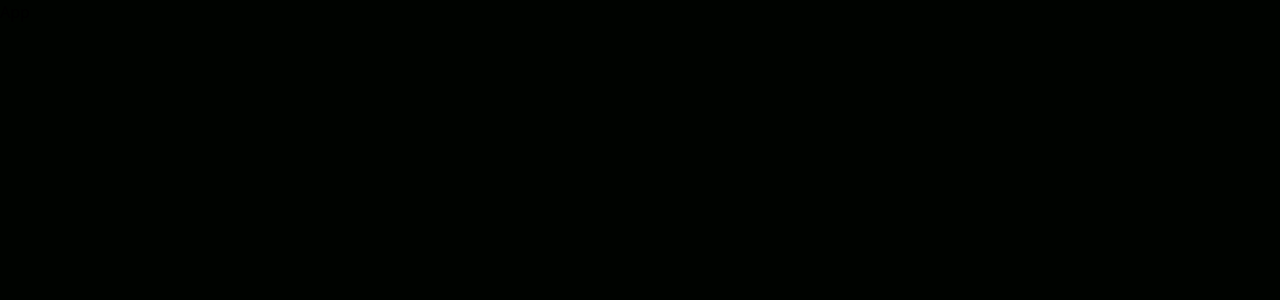
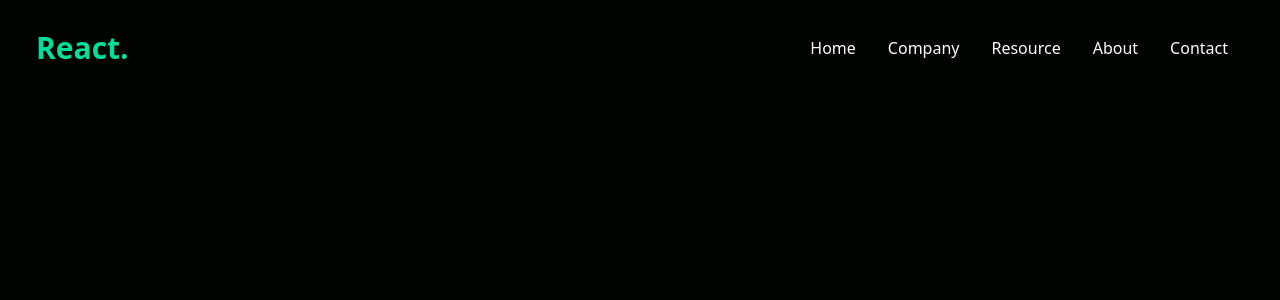
Before and after one commit to Nezo96/Simple-React-and-Tailwind-CSS-website, a React (Create React App) app: page / in a window 1280 px wide. Shown: the top 300 px of the page. Built offline with nearby package versions, Linux system fonts and the light colour scheme.

Commit message:
Added navbar

```diff
--- a/package.json
+++ b/package.json
@@ -8,6 +8,7 @@
     "@testing-library/user-event": "^14.4.3",
     "react": "^18.2.0",
     "react-dom": "^18.2.0",
+    "react-icons": "^4.8.0",
     "react-scripts": "^5.0.1",
     "web-vitals": "^3.1.0"
   },
--- a/src/App.js
+++ b/src/App.js
@@ -1,9 +1,12 @@
-import React from 'react'
+import React from "react";
+import Navbar from "./components/Navbar";
 
 const App = () => {
   return (
-    <div>App</div>
-  )
-}
+    <div>
+      <Navbar />
+    </div>
+  );
+};
 
-export default App
+export default App;
--- /dev/null
+++ b/src/components/Navbar.jsx
@@ -0,0 +1,30 @@
+import React from "react";
+import { AiOutlineClose, AiOutlineMenu } from "react-icons/ai";
+
+const Navbar = () => {
+  return (
+    <div className="flex justify-between items-center h-24 max-w-[1240px] mx-auto px-4 text-white">
+      <h1 className="w-full text-3xl font-bold text-[#00df9a]">React.</h1>
+
+      <ul className="flex">
+        <a href="#" className="p-4">
+          Home
+        </a>
+        <a href="#" className="p-4">
+          Company
+        </a>
+        <a href="#" className="p-4">
+          Resource
+        </a>
+        <a href="#" className="p-4">
+          About
+        </a>
+        <a href="#" className="p-4">
+          Contact
+        </a>
+      </ul>
+    </div>
+  );
+};
+
+export default Navbar;
```
Also changed, not shown: 1 other file (tests, documents, lock files or other folders).
